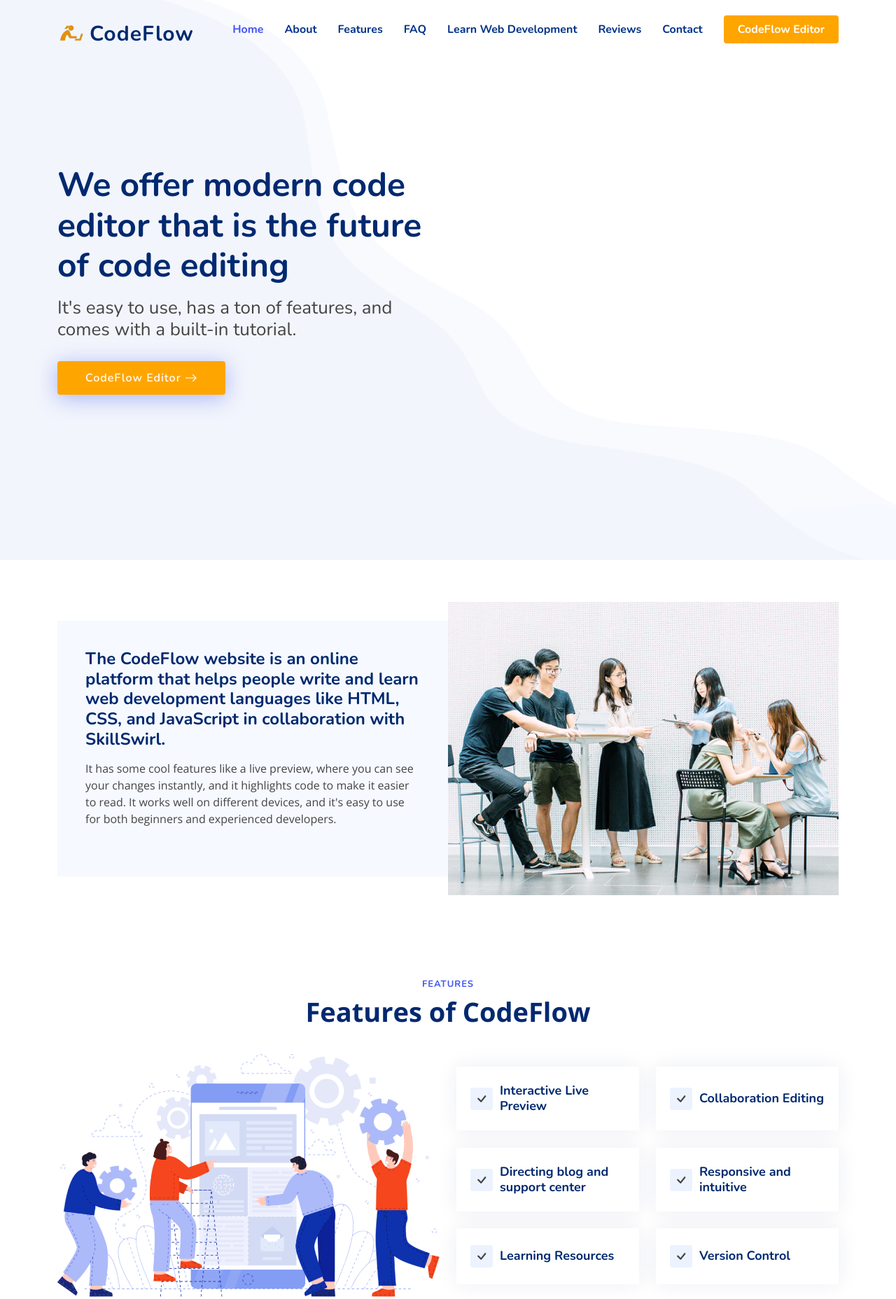
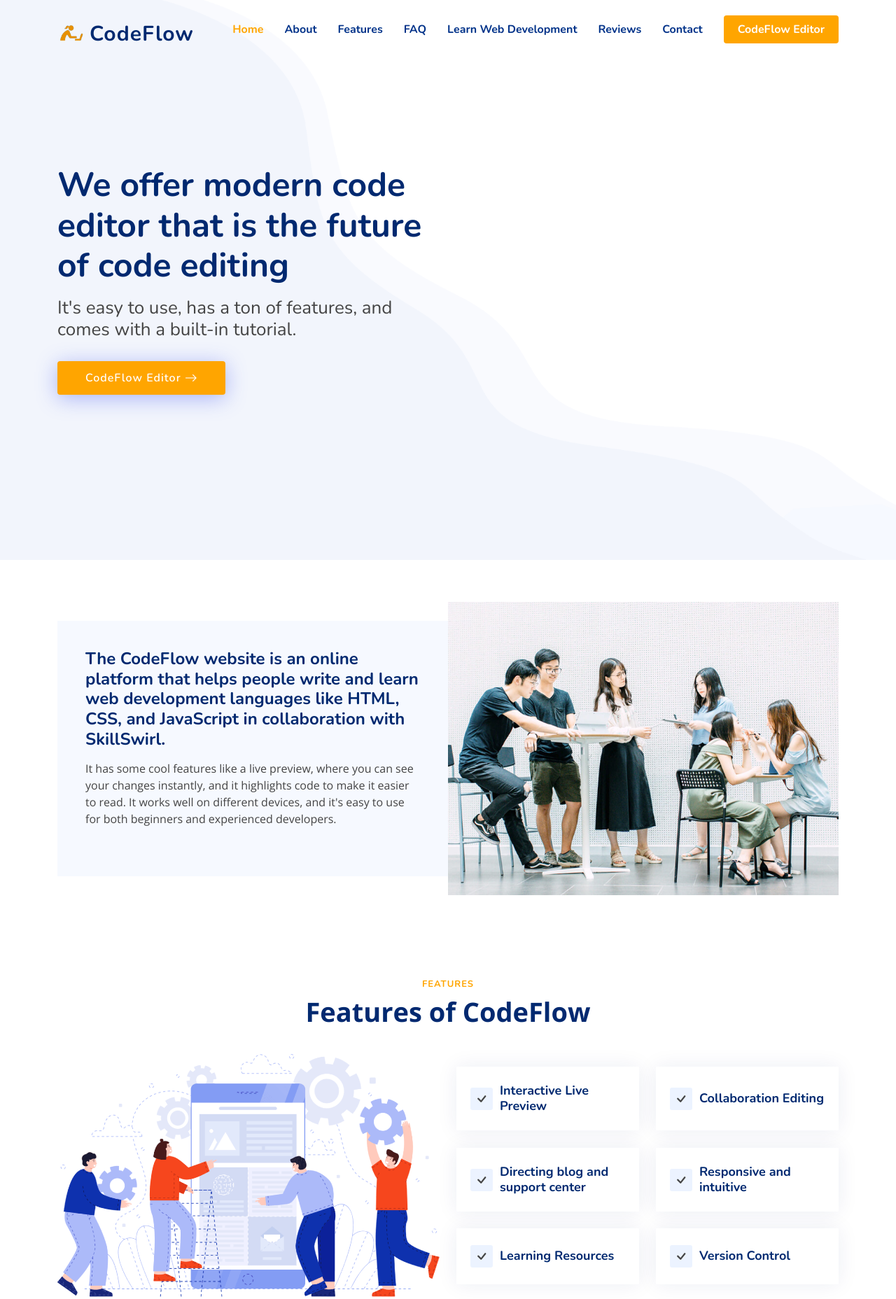
Before and after one commit to Vrushi0912/CodeFlow, a plain HTML site: page index.html in a window 1280 px wide. Shown: the top 1856 px of the page at 70% size. Drawn offline with nearby package versions, Linux system fonts and the light colour scheme.

Commit message:
Update style.css

```diff
--- a/assets/css/style.css
+++ b/assets/css/style.css
@@ -55,7 +55,7 @@ section {
   letter-spacing: 1px;
   font-weight: 700;
   margin: 0;
-  color: #4154f1;
+  color: #ffa500;
   text-transform: uppercase;
 }
 
@@ -248,7 +248,7 @@ section {
 .navbar .active,
 .navbar .active:focus,
 .navbar li:hover>a {
-  color: #4154f1;
+  color: #ffa500;
 }
 
 .navbar .getstarted,
```
